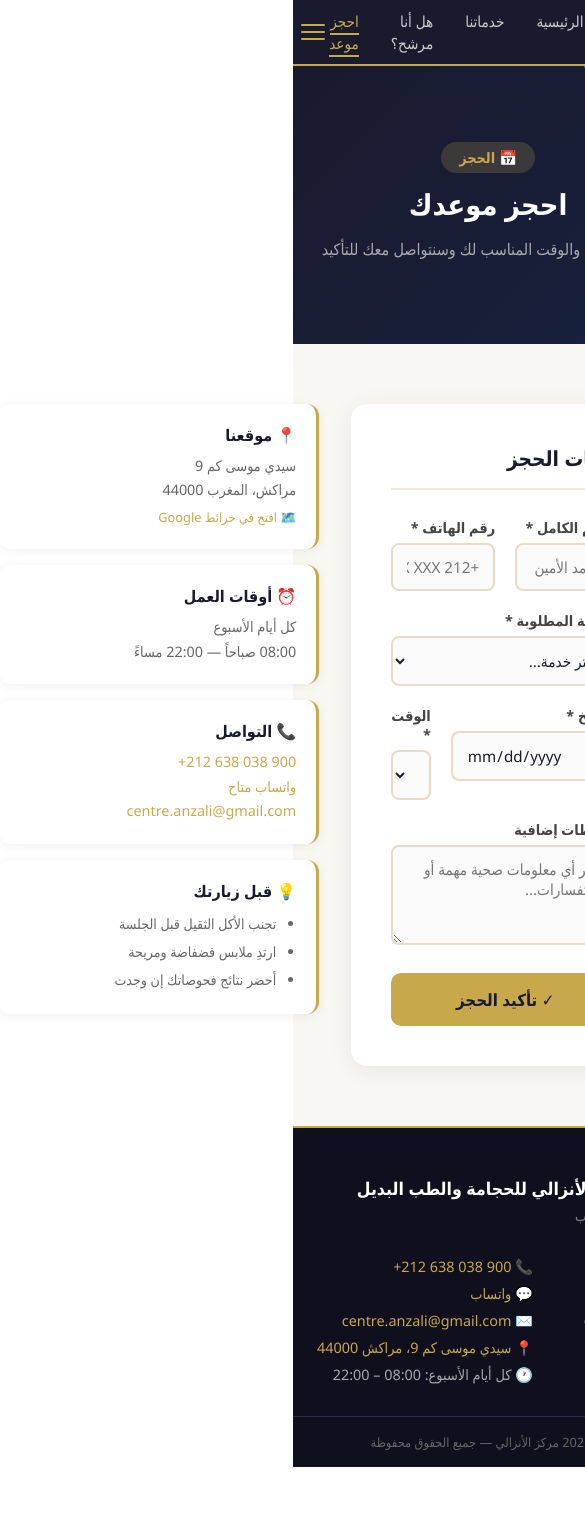
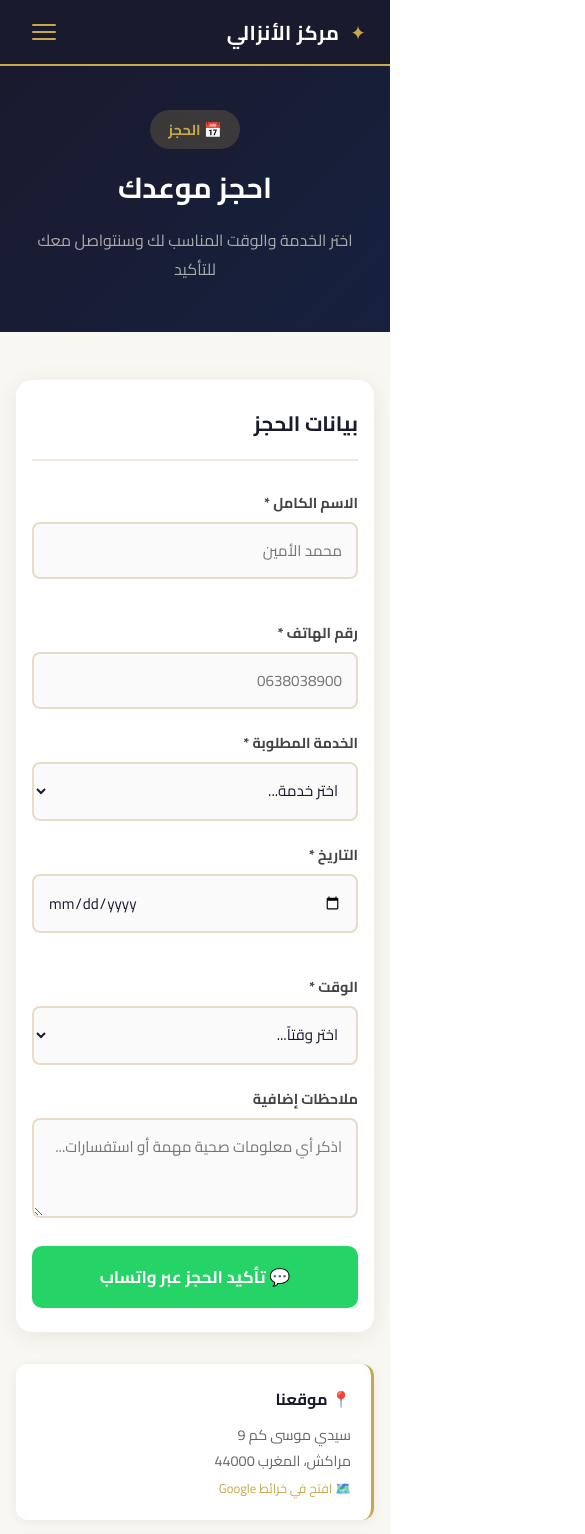
Before and after one commit to badrpitbrad1-web/centreanzali, a React (Create React App) app: page /booking in a window 390 px wide. Shown: the top 1534 px of the page, 585 px wide, since content can reach past the window. Before the commit the page ends 1467 px from the top, so only its background shows below. Built offline with nearby package versions, Linux system fonts and the light colour scheme.

Commit message:
fix mobile responsive

```diff
--- a/src/components/Navbar.js
+++ b/src/components/Navbar.js
@@ -20,7 +20,7 @@ export default function Navbar() {
         </Link>
 
         {/* Desktop links */}
-        <ul style={styles.links}>
+        <ul className="nav-links-desktop">
           {navLinks.map(({ path, label }) => (
             <li key={path}>
               <Link
@@ -38,19 +38,20 @@ export default function Navbar() {
 
         {/* Hamburger */}
         <button
-          style={styles.hamburger}
+          className="nav-hamburger"
           onClick={() => setMenuOpen(!menuOpen)}
           aria-label="قائمة"
+          aria-expanded={menuOpen}
         >
-          <span style={styles.bar} />
-          <span style={styles.bar} />
-          <span style={styles.bar} />
+          <span style={{ ...styles.bar, transform: menuOpen ? 'rotate(45deg) translate(5px, 5px)' : 'none', transition: 'transform 0.2s' }} />
+          <span style={{ ...styles.bar, opacity: menuOpen ? 0 : 1, transition: 'opacity 0.2s' }} />
+          <span style={{ ...styles.bar, transform: menuOpen ? 'rotate(-45deg) translate(5px, -5px)' : 'none', transition: 'transform 0.2s' }} />
         </button>
       </div>
 
       {/* Mobile menu */}
       {menuOpen && (
-        <ul style={styles.mobileMenu}>
+        <ul className="nav-mobile-menu">
           {navLinks.map(({ path, label }) => (
             <li key={path}>
               <Link
@@ -78,7 +79,7 @@ const styles = {
     position: 'sticky',
     top: 0,
     zIndex: 1000,
-    fontFamily: "'Segoe UI', Tahoma, sans-serif",
+    fontFamily: "'Cairo', 'Segoe UI', Tahoma, sans-serif",
   },
   container: {
     maxWidth: '1100px',
@@ -92,41 +93,25 @@ const styles = {
   logo: {
     color: '#ffffff',
     textDecoration: 'none',
-    fontSize: '1.3rem',
+    fontSize: '1.25rem',
     fontWeight: 'bold',
     letterSpacing: '0.5px',
+    flexShrink: 0,
   },
   logoGold: {
     color: '#c9a84c',
     marginLeft: '6px',
   },
-  links: {
-    display: 'flex',
-    gap: '32px',
-    listStyle: 'none',
-    margin: 0,
-    padding: 0,
-    '@media (max-width: 768px)': { display: 'none' },
-  },
   link: {
     color: '#cccccc',
     textDecoration: 'none',
     fontSize: '0.95rem',
-    transition: 'color 0.2s',
+    whiteSpace: 'nowrap',
   },
   activeLink: {
     color: '#c9a84c',
     borderBottom: '2px solid #c9a84c',
     paddingBottom: '2px',
-  },
-  hamburger: {
-    display: 'none',
-    flexDirection: 'column',
-    gap: '5px',
-    background: 'none',
-    border: 'none',
-    cursor: 'pointer',
-    padding: '4px',
   },
   bar: {
     display: 'block',
@@ -135,24 +120,16 @@ const styles = {
     backgroundColor: '#c9a84c',
     borderRadius: '2px',
   },
-  mobileMenu: {
-    listStyle: 'none',
-    margin: 0,
-    padding: '12px 24px 16px',
-    display: 'flex',
-    flexDirection: 'column',
-    gap: '12px',
-    backgroundColor: '#12122a',
-  },
   mobileLink: {
     color: '#cccccc',
     textDecoration: 'none',
     fontSize: '1rem',
-    padding: '8px 0',
+    padding: '14px 24px',
     display: 'block',
     borderBottom: '1px solid #2a2a4a',
   },
   activeMobileLink: {
     color: '#c9a84c',
+    backgroundColor: 'rgba(201,168,76,0.08)',
   },
 };
--- a/src/index.css
+++ b/src/index.css
@@ -1,15 +1,12 @@
+/* ======= Reset ======= */
 *, *::before, *::after {
   box-sizing: border-box;
-  margin: 0;
-  padding: 0;
-}
-
-html {
-  scroll-behavior: smooth;
 }
 
 body {
-  font-family: 'Segoe UI', Tahoma, 'Arabic UI Text', Arial, sans-serif;
+  margin: 0;
+  padding: 0;
+  font-family: 'Cairo', 'Segoe UI', Tahoma, 'Arabic UI Text', Arial, sans-serif;
   direction: rtl;
   background-color: #ffffff;
   color: #1a1a2e;
@@ -18,15 +15,197 @@ body {
 
 a { color: inherit; }
 button { direction: rtl; }
+ul { list-style: none; margin: 0; padding: 0; }
+
+/* ======= NAVBAR ======= */
+.nav-links-desktop {
+  display: flex;
+  gap: 32px;
+  list-style: none;
+  margin: 0;
+  padding: 0;
+}
+
+.nav-hamburger {
+  display: none;
+  flex-direction: column;
+  gap: 5px;
+  background: none;
+  border: none;
+  cursor: pointer;
+  padding: 8px;
+}
+
+.nav-mobile-menu {
+  display: flex;
+  flex-direction: column;
+  gap: 0;
+  background-color: #12122a;
+  padding: 0;
+}
 
 @media (max-width: 768px) {
-  button[aria-label="قائمة"] {
+  .nav-links-desktop {
+    display: none !important;
+  }
+  .nav-hamburger {
     display: flex !important;
   }
 }
 
-@media (min-width: 769px) {
-  button[aria-label="قائمة"] {
-    display: none !important;
+/* ======= BOOKING LAYOUT ======= */
+.booking-layout {
+  max-width: 1100px;
+  margin: 0 auto;
+  display: grid;
+  grid-template-columns: 1fr 320px;
+  gap: 32px;
+  align-items: start;
+}
+
+.booking-form-grid {
+  display: grid;
+  grid-template-columns: 1fr 1fr;
+  gap: 20px;
+}
+
+.booking-form {
+  background-color: #ffffff;
+  border-radius: 16px;
+  padding: 40px;
+  box-shadow: 0 4px 24px rgba(0,0,0,0.07);
+}
+
+.booking-info-panel {
+  display: flex;
+  flex-direction: column;
+  gap: 16px;
+}
+
+@media (max-width: 860px) {
+  .booking-layout {
+    grid-template-columns: 1fr !important;
+  }
+  .booking-info-panel {
+    display: grid;
+    grid-template-columns: 1fr 1fr;
+    gap: 16px;
   }
 }
+
+@media (max-width: 600px) {
+  .booking-form-grid {
+    grid-template-columns: 1fr !important;
+  }
+  .booking-form {
+    padding: 24px 16px !important;
+  }
+  .booking-info-panel {
+    grid-template-columns: 1fr !important;
+  }
+}
+
+/* ======= HOME - Contact strip ======= */
+.contact-grid {
+  max-width: 1100px;
+  margin: 0 auto;
+  display: flex;
+  flex-wrap: wrap;
+  gap: 16px;
+  justify-content: center;
+}
+
+@media (max-width: 600px) {
+  .contact-grid {
+    flex-direction: column;
+    align-items: stretch;
+  }
+}
+
+/* ======= HOME - Hero buttons ======= */
+.hero-btns {
+  display: flex;
+  gap: 16px;
+  justify-content: center;
+  flex-wrap: wrap;
+}
+
+/* ======= SERVICES grid ======= */
+.services-grid {
+  display: grid;
+  grid-template-columns: repeat(auto-fit, minmax(280px, 1fr));
+  gap: 28px;
+}
+
+@media (max-width: 480px) {
+  .services-grid {
+    grid-template-columns: 1fr;
+  }
+}
+
+/* ======= FOOTER ======= */
+.footer-container {
+  max-width: 1100px;
+  margin: 0 auto;
+  padding: 48px 24px 32px;
+  display: flex;
+  flex-wrap: wrap;
+  gap: 32px;
+  justify-content: space-between;
+}
+
+@media (max-width: 600px) {
+  .footer-container {
+    flex-direction: column;
+    gap: 24px;
+    padding: 32px 16px 24px;
+  }
+}
+
+/* ======= AI TOOL card ======= */
+.ai-card {
+  background-color: #ffffff;
+  border-radius: 20px;
+  padding: 48px;
+  max-width: 600px;
+  width: 100%;
+  box-shadow: 0 4px 32px rgba(0,0,0,0.08);
+}
+
+@media (max-width: 600px) {
+  .ai-card {
+    padding: 28px 16px;
+    border-radius: 12px;
+  }
+}
+
+/* ======= General section padding on mobile ======= */
+@media (max-width: 600px) {
+  .section-inner {
+    padding: 0 16px;
+  }
+  .page-header {
+    padding: 48px 16px !important;
+  }
+  .section-pad {
+    padding: 48px 16px !important;
+  }
+}
+
+/* ======= Success card on mobile ======= */
+.success-card {
+  background-color: #ffffff;
+  border-radius: 20px;
+  padding: 48px;
+  max-width: 500px;
+  width: 100%;
+  text-align: center;
+  box-shadow: 0 4px 32px rgba(0,0,0,0.08);
+}
+
+@media (max-width: 600px) {
+  .success-card {
+    padding: 28px 16px;
+    border-radius: 12px;
+  }
+}
--- a/src/pages/Booking.js
+++ b/src/pages/Booking.js
@@ -9,21 +9,13 @@ const serviceOptions = [
   'جلسات الاسترخاء',
 ];
 
-const timeSlots = ['09:00', '10:00', '11:00', '12:00', '14:00', '15:00', '16:00', '17:00'];
+const timeSlots = ['08:00', '09:00', '10:00', '11:00', '12:00', '14:00', '15:00', '16:00', '17:00', '18:00', '19:00', '20:00'];
 
-const initialForm = {
-  name: '',
-  phone: '',
-  service: '',
-  date: '',
-  time: '',
-  notes: '',
-};
+const initialForm = { name: '', phone: '', service: '', date: '', time: '', notes: '' };
 
 export default function Booking() {
   const [form, setForm] = useState(initialForm);
   const [submitted, setSubmitted] = useState(false);
-  const [loading, setLoading] = useState(false);
   const [error, setError] = useState('');
 
   function handleChange(e) {
@@ -56,20 +48,18 @@ export default function Booking() {
     return (
       <div style={styles.page}>
         <div style={styles.successWrap}>
-          <div style={styles.successCard}>
+          <div className="success-card">
             <div style={styles.successIcon}>✅</div>
             <h2 style={styles.successTitle}>تم تأكيد حجزك!</h2>
             <p style={styles.successText}>
-              شكراً <strong>{form.name}</strong>، تم استلام طلب حجزك لـ <strong>{form.service}</strong>.
+              شكراً <strong>{form.name}</strong>، تم فتح واتساب لإرسال طلب الحجز لـ <strong>{form.service}</strong>.
             </p>
             <div style={styles.summaryBox}>
               <div style={styles.summaryRow}><span>📅 التاريخ:</span> <span>{form.date}</span></div>
               <div style={styles.summaryRow}><span>⏰ الوقت:</span> <span>{form.time}</span></div>
-              <div style={styles.summaryRow}><span>📞 الهاتف:</span> <span>{form.phone}</span></div>
+              <div style={styles.summaryRow}><span>📞 الهاتف:</span> <span style={{ direction: 'ltr' }}>{form.phone}</span></div>
             </div>
-            <p style={styles.confirmNote}>
-              يمكنك أيضاً إرسال تأكيد الحجز مباشرة عبر واتساب:
-            </p>
+            <p style={styles.confirmNote}>لم يفتح واتساب تلقائياً؟</p>
             <a
               href={`https://wa.me/212638038900?text=${encodeURIComponent(
                 `مرحباً، أودّ تأكيد حجز موعد:\n👤 الاسم: ${form.name}\n📞 الهاتف: ${form.phone}\n🩺 الخدمة: ${form.service}\n📅 التاريخ: ${form.date}\n⏰ الوقت: ${form.time}${form.notes ? `\n📝 ملاحظات: ${form.notes}` : ''}`
@@ -92,7 +82,7 @@ export default function Booking() {
   return (
     <div style={styles.page}>
       {/* Header */}
-      <section style={styles.header}>
+      <section style={styles.header} className="page-header">
         <div style={styles.headerInner}>
           <span style={styles.badge}>📅 الحجز</span>
           <h1 style={styles.title}>احجز موعدك</h1>
@@ -100,13 +90,16 @@ export default function Booking() {
         </div>
       </section>
 
-      <section style={styles.section}>
-        <div style={styles.layout}>
+      <section style={styles.section} className="section-pad">
+        {/* Two-column layout — collapses to one on mobile via CSS */}
+        <div className="booking-layout">
+
           {/* Form */}
-          <form style={styles.form} onSubmit={handleSubmit}>
+          <form className="booking-form" onSubmit={handleSubmit}>
             <h2 style={styles.formTitle}>بيانات الحجز</h2>
 
-            <div style={styles.formGrid}>
+            {/* Name + Phone */}
+            <div className="booking-form-grid">
               <div style={styles.field}>
                 <label style={styles.label}>الاسم الكامل *</label>
                 <input
@@ -124,7 +117,7 @@ export default function Booking() {
                   name="phone"
                   value={form.phone}
                   onChange={handleChange}
-                  placeholder="+212 6XX XXX XXX (مثال)"
+                  placeholder="0638038900"
                   style={styles.input}
                   type="tel"
                   required
@@ -132,6 +125,7 @@ export default function Booking() {
               </div>
             </div>
 
+            {/* Service */}
             <div style={styles.field}>
               <label style={styles.label}>الخدمة المطلوبة *</label>
               <select name="service" value={form.service} onChange={handleChange} style={styles.input} required>
@@ -142,7 +136,8 @@ export default function Booking() {
               </select>
             </div>
 
-            <div style={styles.formGrid}>
+            {/* Date + Time */}
+            <div className="booking-form-grid">
               <div style={styles.field}>
                 <label style={styles.label}>التاريخ *</label>
                 <input
@@ -166,6 +161,7 @@ export default function Booking() {
               </div>
             </div>
 
+            {/* Notes */}
             <div style={styles.field}>
               <label style={styles.label}>ملاحظات إضافية</label>
               <textarea
@@ -179,32 +175,46 @@ export default function Booking() {
 
             {error && <p style={styles.error}>{error}</p>}
 
-            <button type="submit" style={styles.submitBtn} disabled={loading}>
-              {loading ? 'جاري الإرسال...' : '✓ تأكيد الحجز'}
+            <button type="submit" style={styles.submitBtn}>
+              💬 تأكيد الحجز عبر واتساب
             </button>
           </form>
 
           {/* Info panel */}
-          <div style={styles.infoPanel}>
+          <div className="booking-info-panel">
             <div style={styles.infoCard}>
               <h3 style={styles.infoTitle}>📍 موقعنا</h3>
-              <a href="https://maps.app.goo.gl/pYBHCQcB2VF9BkZT9?g_st=ac" target="_blank" rel="noreferrer" style={styles.mapLink}>
-                سيدي موسى كم 9<br />مراكش، المغرب 44000<br />
+              <a
+                href="https://maps.app.goo.gl/pYBHCQcB2VF9BkZT9?g_st=ac"
+                target="_blank"
+                rel="noreferrer"
+                style={styles.mapLink}
+              >
+                سيدي موسى كم 9<br />مراكش، المغرب 44000
                 <span style={styles.mapHint}>🗺️ افتح في خرائط Google</span>
               </a>
             </div>
+
             <div style={styles.infoCard}>
               <h3 style={styles.infoTitle}>⏰ أوقات العمل</h3>
               <p style={styles.infoText}>كل أيام الأسبوع<br />08:00 صباحاً — 22:00 مساءً</p>
             </div>
+
             <div style={styles.infoCard}>
               <h3 style={styles.infoTitle}>📞 التواصل</h3>
               <p style={styles.infoText}>
-                <a href="tel:+212638038900" style={{ ...styles.infoLink, direction: 'ltr', display: 'inline-block' }}>+212 638 038 900</a><br />
-                <a href="https://wa.me/212638038900" target="_blank" rel="noreferrer" style={styles.infoLink}>واتساب متاح</a><br />
-                <a href="mailto:centre.anzali@gmail.com" style={styles.infoLink}>centre.anzali@gmail.com</a>
+                <a href="tel:+212638038900" style={{ ...styles.infoLink, direction: 'ltr', display: 'inline-block' }}>
+                  +212 638 038 900
+                </a><br />
+                <a href="https://wa.me/212638038900" target="_blank" rel="noreferrer" style={styles.infoLink}>
+                  واتساب متاح
+                </a><br />
+                <a href="mailto:centre.anzali@gmail.com" style={styles.infoLink}>
+                  centre.anzali@gmail.com
+                </a>
               </p>
             </div>
+
             <div style={styles.infoCard}>
               <h3 style={styles.infoTitle}>💡 قبل زيارتك</h3>
               <ul style={styles.tipsList}>
@@ -222,7 +232,7 @@ export default function Booking() {
 
 const styles = {
   page: {
-    fontFamily: "'Segoe UI', Tahoma, sans-serif",
+    fontFamily: "'Cairo', 'Segoe UI', Tahoma, sans-serif",
     direction: 'rtl',
     color: '#1a1a2e',
   },
@@ -251,20 +261,6 @@ const styles = {
     padding: '60px 24px',
     backgroundColor: '#f9f7f2',
   },
-  layout: {
-    maxWidth: '1100px',
-    margin: '0 auto',
-    display: 'grid',
-    gridTemplateColumns: '1fr 320px',
-    gap: '32px',
-    alignItems: 'start',
-  },
-  form: {
-    backgroundColor: '#ffffff',
-    borderRadius: '16px',
-    padding: '40px',
-    boxShadow: '0 4px 24px rgba(0,0,0,0.07)',
-  },
   formTitle: {
     fontSize: '1.3rem',
     fontWeight: 'bold',
@@ -272,11 +268,7 @@ const styles = {
     paddingBottom: '16px',
     borderBottom: '2px solid #f0e8d8',
     color: '#1a1a2e',
-  },
-  formGrid: {
-    display: 'grid',
-    gridTemplateColumns: '1fr 1fr',
-    gap: '20px',
+    marginTop: 0,
   },
   field: { display: 'flex', flexDirection: 'column', gap: '6px', marginBottom: '20px' },
   label: { fontSize: '0.9rem', fontWeight: 'bold', color: '#444' },
@@ -302,8 +294,8 @@ const styles = {
     marginBottom: '16px',
   },
   submitBtn: {
-    backgroundColor: '#c9a84c',
-    color: '#1a1a2e',
+    backgroundColor: '#25d366',
+    color: '#ffffff',
     padding: '15px 32px',
     borderRadius: '10px',
     border: 'none',
@@ -314,7 +306,6 @@ const styles = {
     fontFamily: 'inherit',
     marginTop: '8px',
   },
-  infoPanel: { display: 'flex', flexDirection: 'column', gap: '16px' },
   infoCard: {
     backgroundColor: '#ffffff',
     borderRadius: '12px',
@@ -322,7 +313,7 @@ const styles = {
     boxShadow: '0 2px 12px rgba(0,0,0,0.06)',
     borderRight: '3px solid #c9a84c',
   },
-  infoTitle: { fontSize: '1rem', fontWeight: 'bold', marginBottom: '8px', color: '#1a1a2e' },
+  infoTitle: { fontSize: '1rem', fontWeight: 'bold', marginBottom: '8px', color: '#1a1a2e', marginTop: 0 },
   infoText: { color: '#666', fontSize: '0.9rem', lineHeight: 1.7, margin: 0 },
   tipsList: {
     color: '#666',
@@ -330,6 +321,7 @@ const styles = {
     lineHeight: 2,
     paddingRight: '20px',
     margin: 0,
+    listStyle: 'disc',
   },
   successWrap: {
     minHeight: '80vh',
@@ -337,19 +329,10 @@ const styles = {
     alignItems: 'center',
     justifyContent: 'center',
     backgroundColor: '#f9f7f2',
-    padding: '40px 24px',
-  },
-  successCard: {
-    backgroundColor: '#ffffff',
-    borderRadius: '20px',
-    padding: '48px',
-    maxWidth: '500px',
-    width: '100%',
-    textAlign: 'center',
-    boxShadow: '0 4px 32px rgba(0,0,0,0.08)',
+    padding: '40px 16px',
   },
   successIcon: { fontSize: '4rem', marginBottom: '16px' },
-  successTitle: { fontSize: '1.8rem', color: '#1a1a2e', marginBottom: '12px' },
+  successTitle: { fontSize: '1.8rem', color: '#1a1a2e', marginBottom: '12px', marginTop: 0 },
   successText: { color: '#555', lineHeight: 1.7, marginBottom: '24px' },
   summaryBox: {
     backgroundColor: '#f9f7f2',
@@ -366,7 +349,7 @@ const styles = {
     fontSize: '0.95rem',
     color: '#444',
   },
-  confirmNote: { color: '#888', fontSize: '0.9rem', marginBottom: '16px' },
+  confirmNote: { color: '#888', fontSize: '0.9rem', marginBottom: '12px' },
   whatsappBtn: {
     display: 'block',
     backgroundColor: '#25d366',
@@ -399,13 +382,13 @@ const styles = {
     color: '#666',
     textDecoration: 'none',
     fontSize: '0.9rem',
-    lineHeight: 1.7,
-    display: 'block',
+    lineHeight: 1.8,
+    display: 'flex',
+    flexDirection: 'column',
+    gap: '4px',
   },
   mapHint: {
     color: '#c9a84c',
     fontSize: '0.8rem',
-    marginTop: '4px',
-    display: 'inline-block',
   },
 };
```
